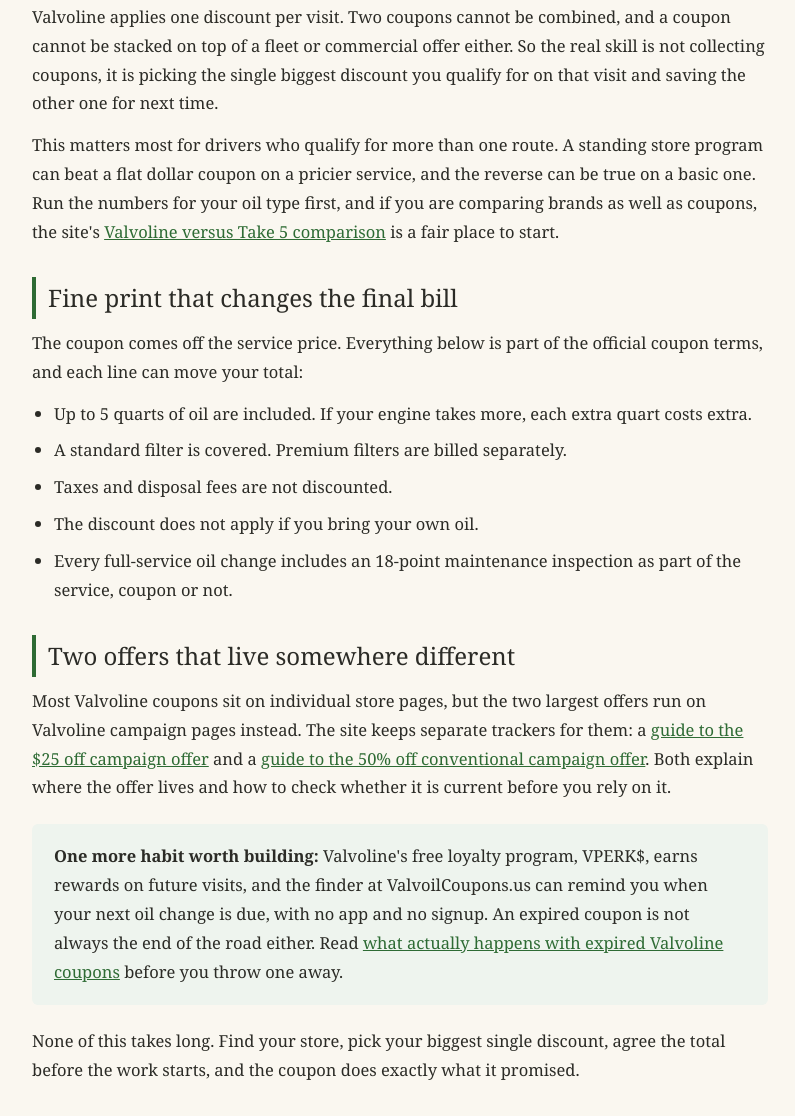
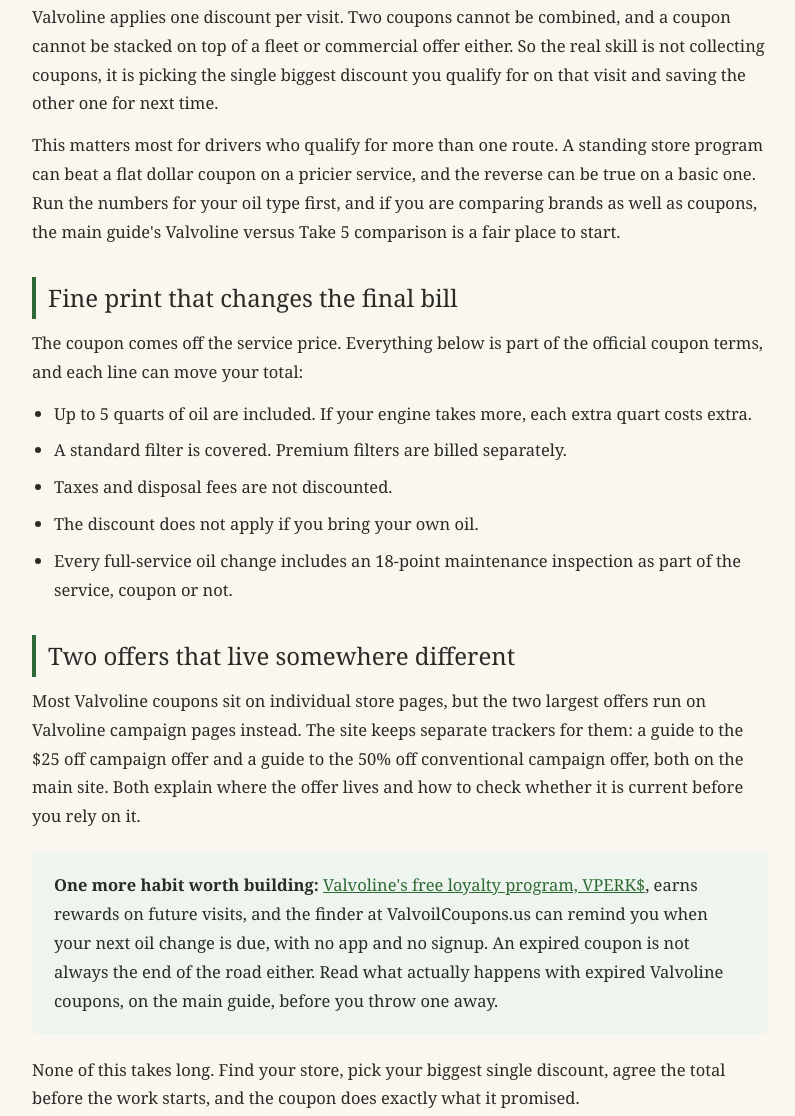
Before and after one commit to couponsoilchange-crypto/valvoil-coupon-guide, a plain HTML site: page index.html in a window 1280 px wide. Shown: the part 1170-2286 px from the top of the page, without its empty margins (240-1035 px from the left). Drawn offline with Linux system fonts and the light colour scheme.

Commit message:
Trim links to one main site link and one official link per owner standard

```diff
--- a/index.html
+++ b/index.html
@@ -63,7 +63,7 @@
 
     <h2>The rule that catches people out</h2>
     <p>Valvoline applies one discount per visit. Two coupons cannot be combined, and a coupon cannot be stacked on top of a fleet or commercial offer either. So the real skill is not collecting coupons, it is picking the single biggest discount you qualify for on that visit and saving the other one for next time.</p>
-    <p>This matters most for drivers who qualify for more than one route. A standing store program can beat a flat dollar coupon on a pricier service, and the reverse can be true on a basic one. Run the numbers for your oil type first, and if you are comparing brands as well as coupons, the site's <a href="https://valvoilcoupons.us/valvoline-vs-take-5-oil-change/">Valvoline versus Take 5 comparison</a> is a fair place to start.</p>
+    <p>This matters most for drivers who qualify for more than one route. A standing store program can beat a flat dollar coupon on a pricier service, and the reverse can be true on a basic one. Run the numbers for your oil type first, and if you are comparing brands as well as coupons, the main guide's Valvoline versus Take 5 comparison is a fair place to start.</p>
 
     <h2>Fine print that changes the final bill</h2>
     <p>The coupon comes off the service price. Everything below is part of the official coupon terms, and each line can move your total:</p>
@@ -76,10 +76,10 @@
     </ul>
 
     <h2>Two offers that live somewhere different</h2>
-    <p>Most Valvoline coupons sit on individual store pages, but the two largest offers run on Valvoline campaign pages instead. The site keeps separate trackers for them: a <a href="https://valvoilcoupons.us/valvoline-oil-change-coupon-25-off/">guide to the $25 off campaign offer</a> and a <a href="https://valvoilcoupons.us/valvoline-oil-change-coupon-50-percent-off/">guide to the 50% off conventional campaign offer</a>. Both explain where the offer lives and how to check whether it is current before you rely on it.</p>
+    <p>Most Valvoline coupons sit on individual store pages, but the two largest offers run on Valvoline campaign pages instead. The site keeps separate trackers for them: a guide to the $25 off campaign offer and a guide to the 50% off conventional campaign offer, both on the main site. Both explain where the offer lives and how to check whether it is current before you rely on it.</p>
 
     <div class="note">
-      <p><strong>One more habit worth building:</strong> Valvoline's free loyalty program, VPERK$, earns rewards on future visits, and the finder at ValvoilCoupons.us can remind you when your next oil change is due, with no app and no signup. An expired coupon is not always the end of the road either. Read <a href="https://valvoilcoupons.us/does-valvoline-accept-expired-coupons/">what actually happens with expired Valvoline coupons</a> before you throw one away.</p>
+      <p><strong>One more habit worth building:</strong> <a href="https://www.vioc.com/">Valvoline's free loyalty program, VPERK$</a>, earns rewards on future visits, and the finder at ValvoilCoupons.us can remind you when your next oil change is due, with no app and no signup. An expired coupon is not always the end of the road either. Read what actually happens with expired Valvoline coupons, on the main guide, before you throw one away.</p>
     </div>
 
     <p>None of this takes long. Find your store, pick your biggest single discount, agree the total before the work starts, and the coupon does exactly what it promised.</p>
```
